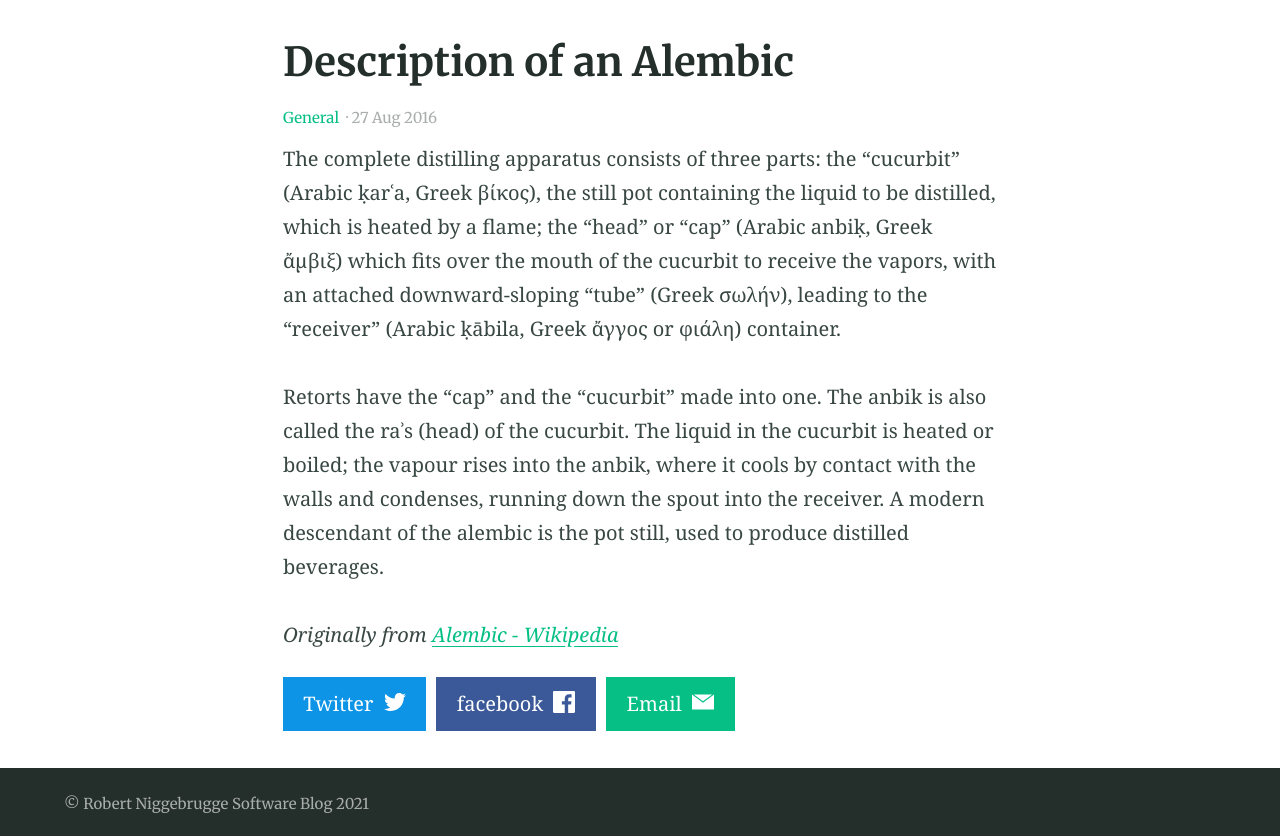
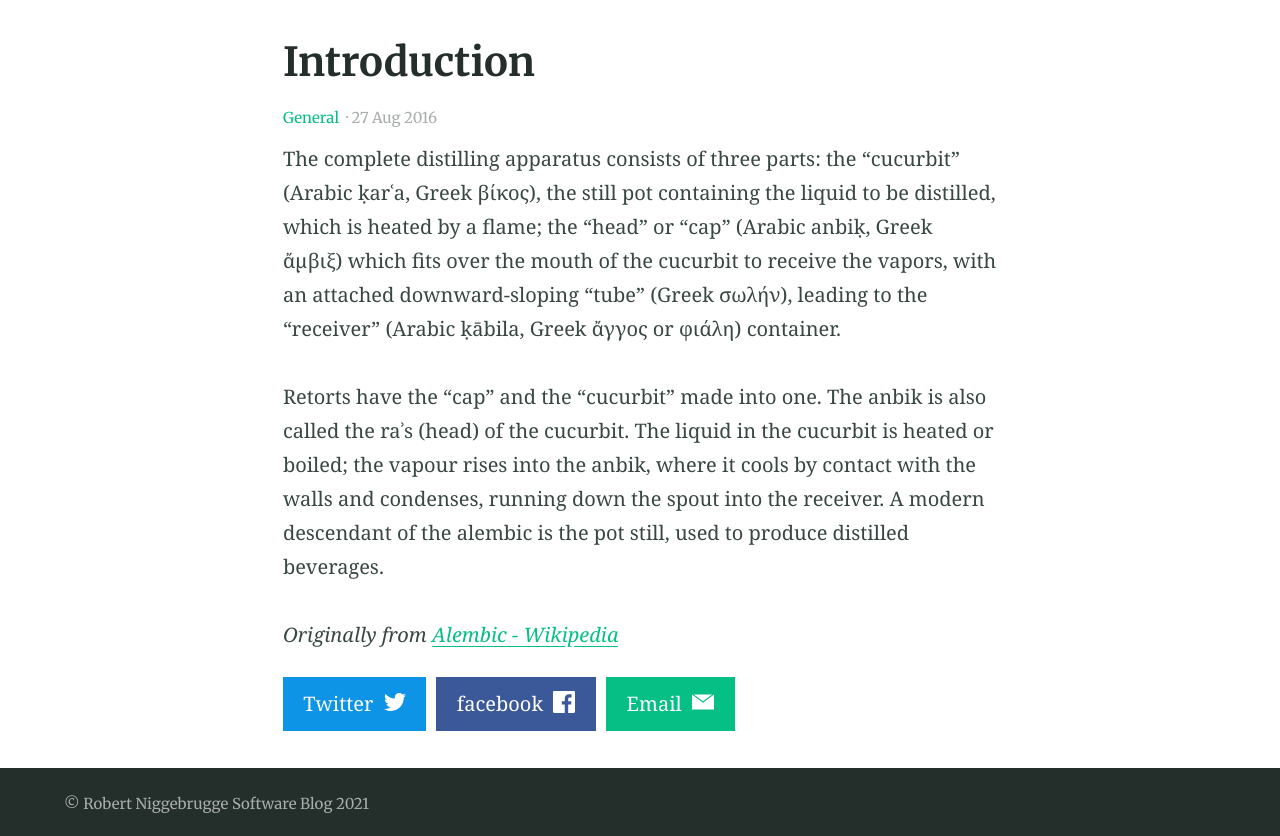
Before and after one commit to hafey1/hafey.github.io-SoftwareDevelopment, a Jekyll site: the page built from _posts/2016-08-27-example-post-one.md, in a window 1280 px wide. Shown: the part 408-1244 px from the top of the page. Built offline with Jekyll 4.4.1, drawn with Linux system fonts in a browser that asks for light colours; part of the change alters nothing that is shown.

Commit message:
im a goofball

```diff
--- a/_config.yml
+++ b/_config.yml
@@ -94,7 +94,7 @@ lang: en-GB # Set the site language
 title: "Robert Niggebrugge Software Blog" # Site name or title, also used in jekyll-seo-tag
 logo: "/assets/logos/logo.svg" # Site logo, also used in jekyll-seo-tag
 description: "Software blog built using the alembic jekyll boilerplate."
-baseurl: ""
+baseurl: "/hafey.github.io-SoftwareDevelopment/"
 repo: "https://github.com/daviddarnes/alembic"
 email: ""
 # disqus: "alembic-1" # Blog post comments, uncomment the option and set the site ID from your Disqus account
@@ -117,9 +117,9 @@ favicons: # Favicons are also used in the manifest file. Syntax is 'size: path'
 # 9. Site navigation
 navigation_header:
 - title: Home
-  url: /hafey.github.io-SoftwareDevelopment/
+  url: /
 - title: Blog
-  url: /hafey.github.io-SoftwareDevelopment/blog/
+  url: /blog/
 
 navigation_footer:
 - title: Created by David Darnes
--- a/_posts/2016-08-27-example-post-one.md
+++ b/_posts/2016-08-27-example-post-one.md
@@ -1,5 +1,5 @@
 ---
-title: Description of an Alembic
+title: Introduction
 categories:
 - General
 feature_image: "https://picsum.photos/2560/600?image=872"
```
